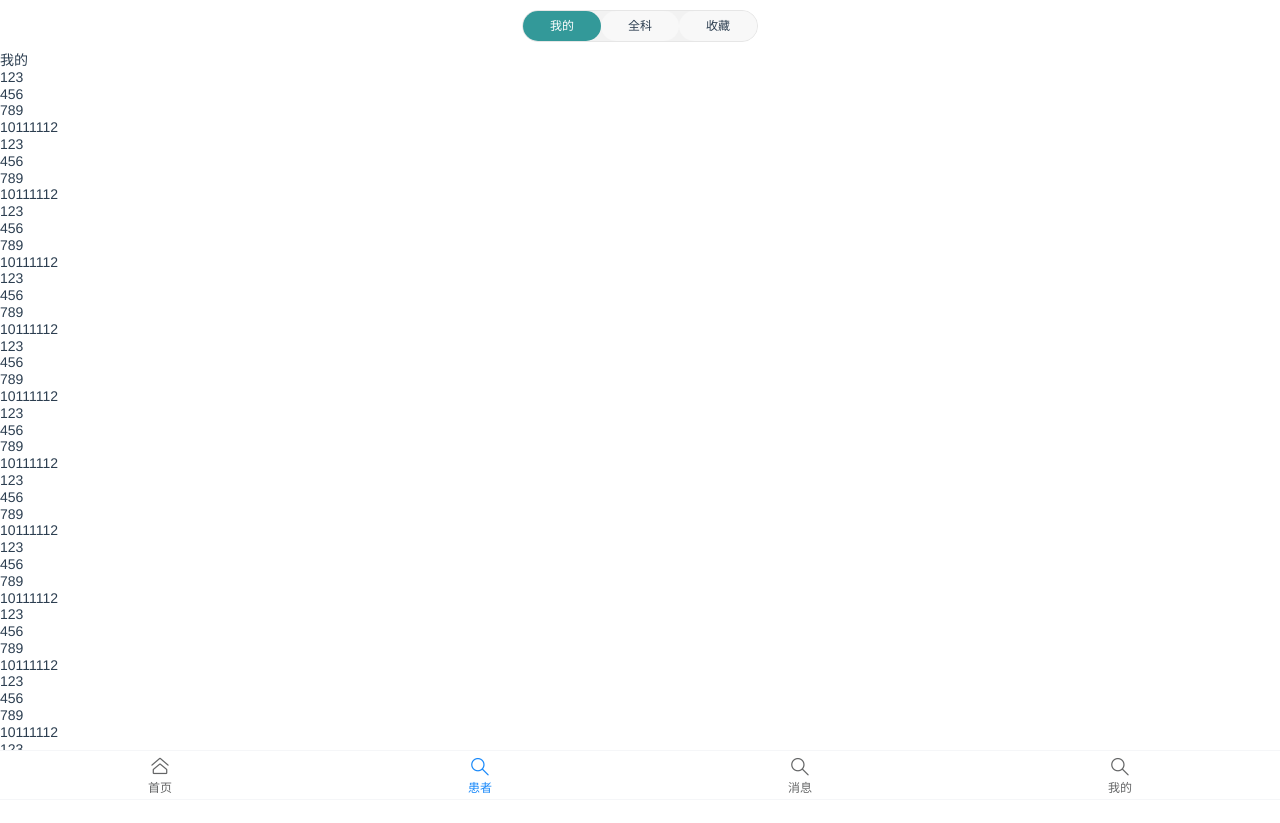
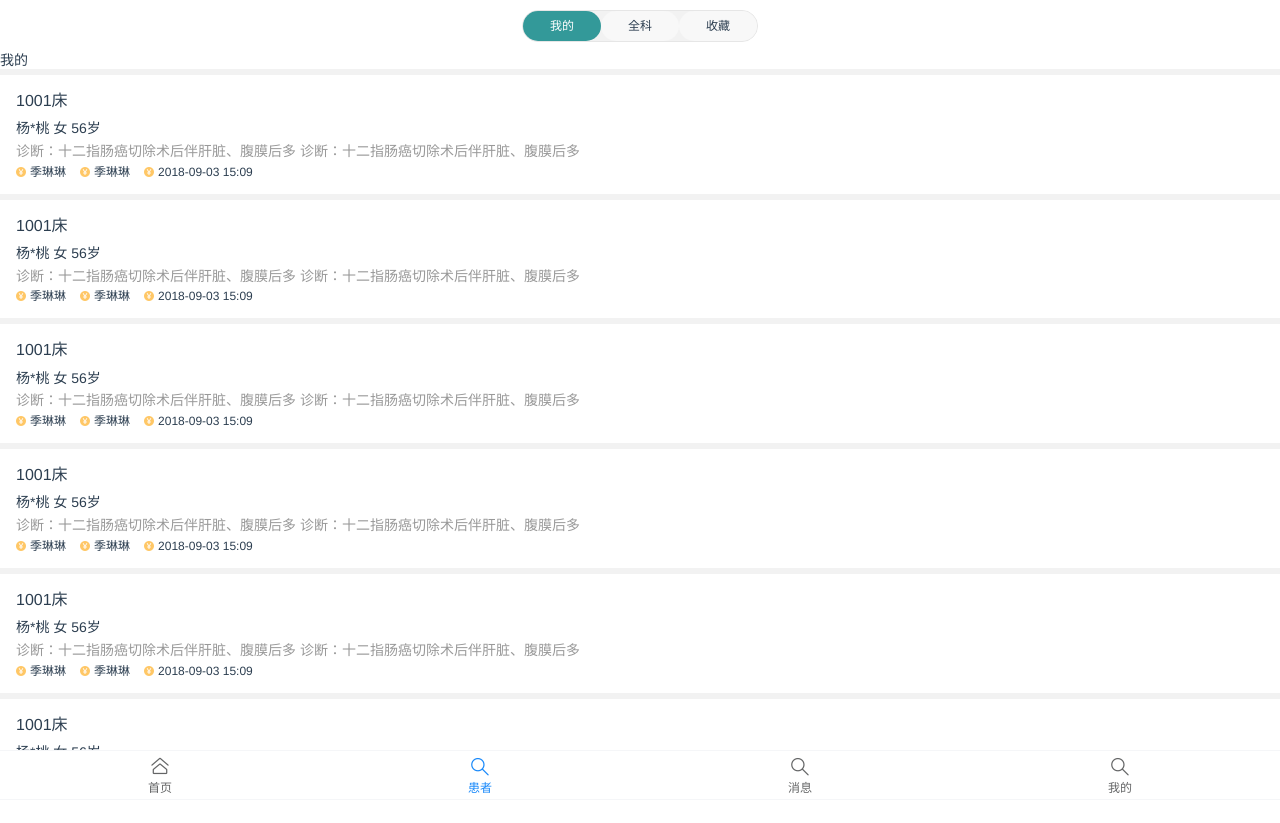
Before and after one commit to appleHcwang/yys_html, a Vue app in the folder yysClient/: page /patient in a window 1280 px wide. Built offline with nearby package versions, Linux system fonts and the light colour scheme.

Commit message:
feat: 患者卡片

```diff
--- a/yysClient/src/components/views/patient/pat-card.vue
+++ b/yysClient/src/components/views/patient/pat-card.vue
@@ -1,9 +1,39 @@
 <template>
   <div class="pat-card">
-    <p>123</p>
-    <p>456</p>
-    <p>789</p>
-    <p>10111112</p>
+   <p style="  background-color: #F2F2F2;
+  height: 6px;"></p>
+  <div class="pat-cardcnt">
+
+    <p>
+      <span style="
+font-size: 16px;"> 1001床 </span>
+    </p>
+    <p>
+      <span style=" display: block;padding:10px 0px 6px 0px;"> 杨*桃 女 56岁 </span>
+    </p>
+    <p>
+      <span style="display: block;color: #999999; padding-bottom: 6px;"> 诊断：十二指肠癌切除术后伴肝脏、腹膜后多 诊断：十二指肠癌切除术后伴肝脏、腹膜后多 </span>
+    </p>
+
+    <p class="pat-cntbtm">
+      <span>
+        <img src="@/assets/yys/保险类型图标.png" alt="" />
+        <span style="margin-left: 4px;"> 季琳琳 </span>
+      </span>
+
+      <span style=" margin-left: 14px ;">
+        <img src="@/assets/yys/保险类型图标.png" alt="" />
+        <span style="margin-left: 4px;"> 季琳琳 </span>
+      </span>
+
+      <span style="margin-left: 14px;">
+        <img src="@/assets/yys/保险类型图标.png" alt="" />
+        <span style="margin-left: 4px;"> 2018-09-03 15:09 </span>
+      </span>
+    </p>
+  </div>
+
+
   </div>
 </template>
 <script>
@@ -27,4 +57,30 @@ export default {
 </script>
 
 <style lang="scss">
+.pat-card {
+  .pat-cardcnt {
+    padding:16px 16px;
+    font-weight: 500;
+    font-size: 14px;
+
+
+
+    .pat-cntbtm {
+      display: flex;
+      font-size: 12px;
+      align-items: center;
+      span {
+        display: flex;
+        align-items: center;
+        // text-align: center;
+        line-height: 12px;
+        height: 12px;
+
+      }
+
+
+    }
+  }
+
+}
 </style>
```
